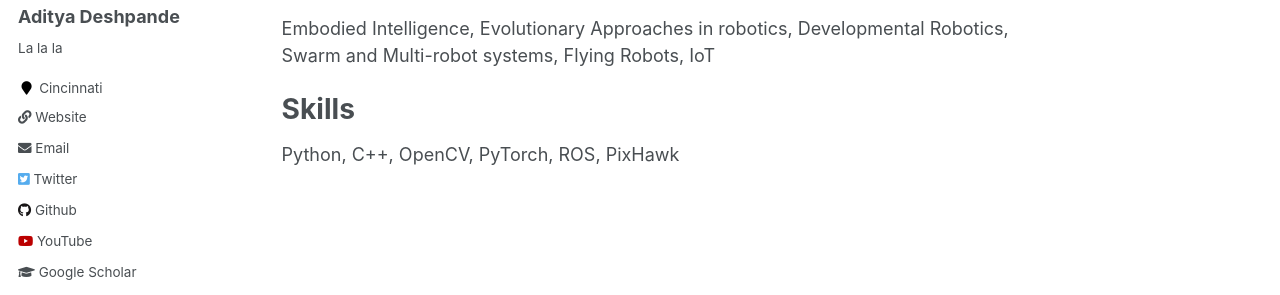
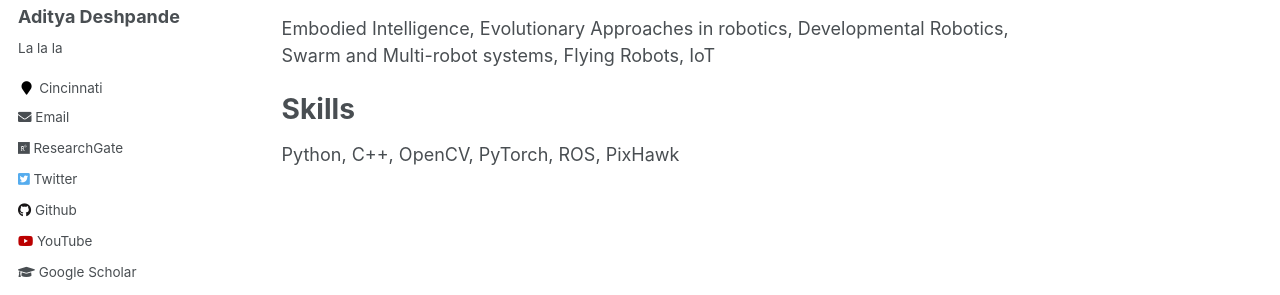
Before and after one commit to adipandas/adipandas.github.io, a Jekyll site: the page built from _pages/about.md, in a window 1280 px wide. Shown: the part 297-592 px from the top of the page. Built offline with Jekyll 4.4.1, drawn with Linux system fonts in a browser that asks for light colours; some web fonts are replaced.

Commit message:
Update _config.yml

```diff
--- a/_config.yml
+++ b/_config.yml
@@ -88,8 +88,8 @@ author:
   pubmed           : #"https://www.ncbi.nlm.nih.gov/pubmed/?term=john+snow"
   googlescholar    : "https://scholar.google.com/citations?user=MHFiZZsAAAAJ&hl=en"
   email            : "adityadeshpande2010@gmail.com"
-  researchgate     :  # example: "https://www.researchgate.net/profile/yourprofile"
-  uri              : "https://www.researchgate.net/profile/Aditya_Deshpande8"
+  researchgate     :  "https://www.researchgate.net/profile/Aditya_Deshpande8" # example: "https://www.researchgate.net/profile/yourprofile"
+  uri              :
   bitbucket        :
   codepen          :
   dribbble         :
```
